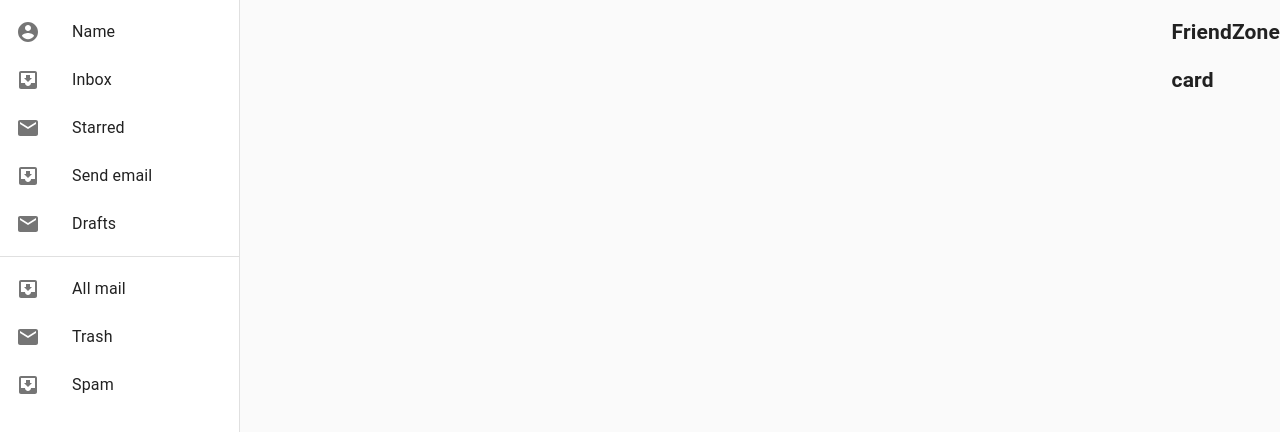
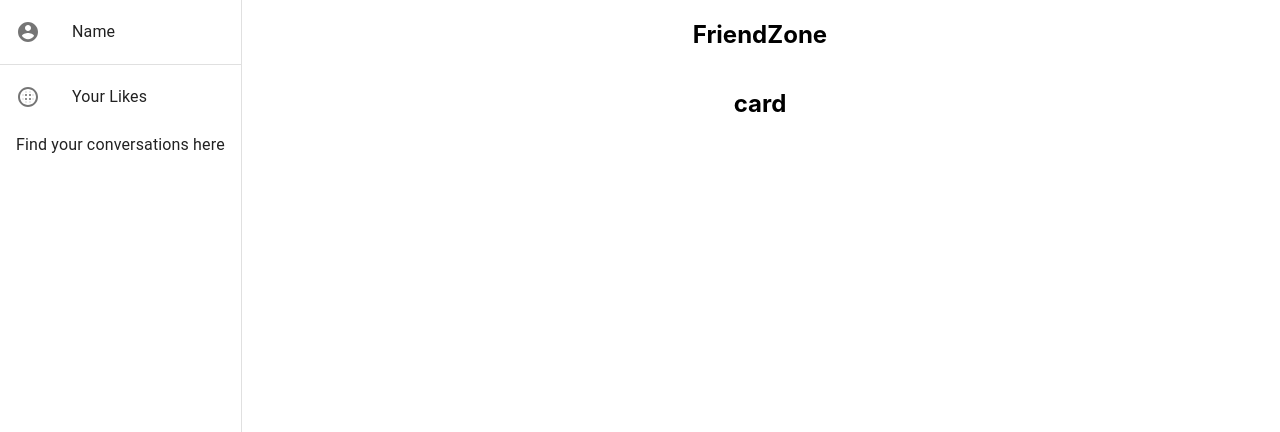
Before and after one commit to kyle-richardson/friendzone, a React (Create React App) app: page / in a window 1280 px wide. Shown: the top 432 px of the page. Built offline with nearby package versions, Linux system fonts and the light colour scheme.

Commit message:
simplify drawer

```diff
--- a/src/components/LeftMenu.js
+++ b/src/components/LeftMenu.js
@@ -2,43 +2,19 @@ import React from "react";
 import clsx from "clsx";
 import { makeStyles, useTheme } from "@material-ui/core/styles";
 import Drawer from "@material-ui/core/Drawer";
-import AppBar from "@material-ui/core/AppBar";
-import Toolbar from "@material-ui/core/Toolbar";
 import List from "@material-ui/core/List";
-import CssBaseline from "@material-ui/core/CssBaseline";
-import Typography from "@material-ui/core/Typography";
 import Divider from "@material-ui/core/Divider";
-import IconButton from "@material-ui/core/IconButton";
-import MenuIcon from "@material-ui/icons/Menu";
-import ChevronLeftIcon from "@material-ui/icons/ChevronLeft";
-import ChevronRightIcon from "@material-ui/icons/ChevronRight";
 import ListItem from "@material-ui/core/ListItem";
 import ListItemIcon from "@material-ui/core/ListItemIcon";
 import ListItemText from "@material-ui/core/ListItemText";
-import InboxIcon from "@material-ui/icons/MoveToInbox";
-import MailIcon from "@material-ui/icons/Mail";
 import AccountCircleIcon from "@material-ui/icons/AccountCircle";
+import BlurCircularIcon from "@material-ui/icons/BlurCircular";
 
 const drawerWidth = 240;
 
 const useStyles = makeStyles((theme) => ({
   root: {
     display: "flex",
-  },
-  appBar: {
-    zIndex: theme.zIndex.drawer + 1,
-    transition: theme.transitions.create(["width", "margin"], {
-      easing: theme.transitions.easing.sharp,
-      duration: theme.transitions.duration.leavingScreen,
-    }),
-  },
-  appBarShift: {
-    marginLeft: drawerWidth,
-    width: `calc(100% - ${drawerWidth}px)`,
-    transition: theme.transitions.create(["width", "margin"], {
-      easing: theme.transitions.easing.sharp,
-      duration: theme.transitions.duration.enteringScreen,
-    }),
   },
   menuButton: {
     marginRight: 36,
@@ -50,32 +26,6 @@ const useStyles = makeStyles((theme) => ({
     width: drawerWidth,
     flexShrink: 0,
     whiteSpace: "nowrap",
-  },
-  drawerOpen: {
-    width: drawerWidth,
-    transition: theme.transitions.create("width", {
-      easing: theme.transitions.easing.sharp,
-      duration: theme.transitions.duration.enteringScreen,
-    }),
-  },
-  drawerClose: {
-    transition: theme.transitions.create("width", {
-      easing: theme.transitions.easing.sharp,
-      duration: theme.transitions.duration.leavingScreen,
-    }),
-    overflowX: "hidden",
-    width: theme.spacing(7) + 1,
-    [theme.breakpoints.up("sm")]: {
-      width: theme.spacing(9) + 1,
-    },
-  },
-  toolbar: {
-    display: "flex",
-    alignItems: "center",
-    justifyContent: "flex-end",
-    padding: theme.spacing(0, 1),
-    // necessary for content to be below app bar
-    ...theme.mixins.toolbar,
   },
   content: {
     flexGrow: 1,
@@ -98,7 +48,6 @@ const LeftMenu = () => {
 
   return (
     <div className={classes.root}>
-      <CssBaseline />
       <Drawer
         variant="permanent"
         className={clsx(classes.drawer, {
@@ -119,27 +68,22 @@ const LeftMenu = () => {
             <ListItemIcon>
               <AccountCircleIcon />
             </ListItemIcon>
-            <ListItemText primary={"Name"} />
+            {open && <ListItemText primary={"Name"} />}
           </ListItem>
-          {["Inbox", "Starred", "Send email", "Drafts"].map((text, index) => (
-            <ListItem button key={text}>
-              <ListItemIcon>
-                {index % 2 === 0 ? <InboxIcon /> : <MailIcon />}
-              </ListItemIcon>
-              <ListItemText primary={text} />
-            </ListItem>
-          ))}
         </List>
         <Divider />
         <List>
-          {["All mail", "Trash", "Spam"].map((text, index) => (
-            <ListItem button key={text}>
-              <ListItemIcon>
-                {index % 2 === 0 ? <InboxIcon /> : <MailIcon />}
-              </ListItemIcon>
-              <ListItemText primary={text} />
+          <ListItem>
+            <ListItemIcon>
+              <BlurCircularIcon />
+            </ListItemIcon>
+            {open && <ListItemText primary={"Your Likes"} />}
+          </ListItem>
+          {open && (
+            <ListItem>
+              <ListItemText primary={"Find your conversations here"} />
             </ListItem>
-          ))}
+          )}
         </List>
       </Drawer>
     </div>
--- a/src/index.css
+++ b/src/index.css
@@ -1,14 +1,14 @@
 body {
   margin: 0;
-  font-family: -apple-system, BlinkMacSystemFont, 'Segoe UI', 'Roboto', 'Oxygen',
-    'Ubuntu', 'Cantarell', 'Fira Sans', 'Droid Sans', 'Helvetica Neue',
+  font-family: -apple-system, BlinkMacSystemFont, "Segoe UI", "Roboto", "Oxygen",
+    "Ubuntu", "Cantarell", "Fira Sans", "Droid Sans", "Helvetica Neue",
     sans-serif;
   -webkit-font-smoothing: antialiased;
   -moz-osx-font-smoothing: grayscale;
 }
 
 code {
-  font-family: source-code-pro, Menlo, Monaco, Consolas, 'Courier New',
+  font-family: source-code-pro, Menlo, Monaco, Consolas, "Courier New",
     monospace;
 }
 
@@ -16,3 +16,11 @@ code {
   display: flex;
   justify-content: space-between;
 }
+
+.main-container {
+  display: flex;
+  flex-direction: column;
+  align-items: center;
+  text-align: center;
+  margin: 0 auto;
+}
```
